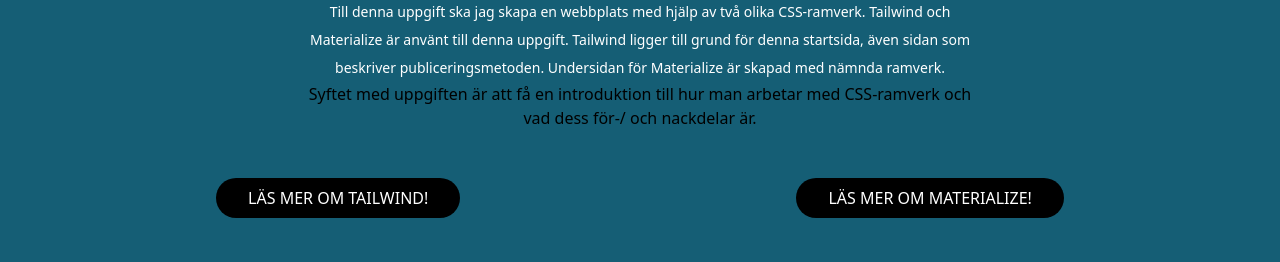
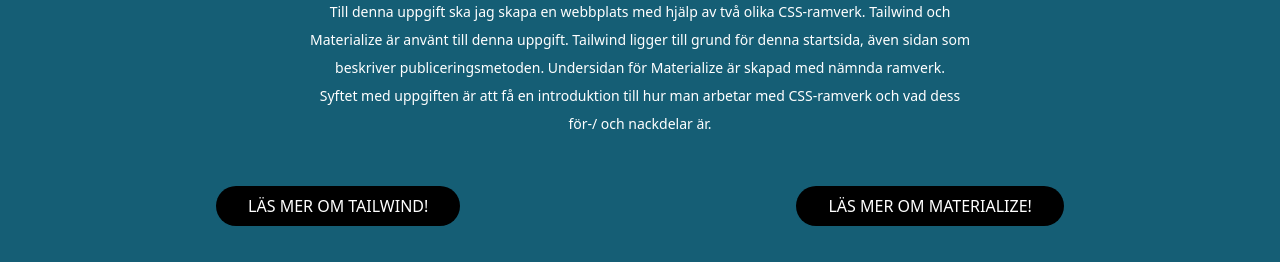
Before and after one commit to rasmus-ason/fullstack-css, a website: page index.html in a window 1280 px wide. Shown: the part 690-952 px from the top of the page. Drawn offline with Linux system fonts and the light colour scheme.

Commit message:
Uppdat textinnehåll

```diff
--- a/index.html
+++ b/index.html
@@ -75,7 +75,7 @@
                     använt till denna uppgift. Tailwind ligger till grund för denna startsida, även sidan som beskriver
                     <a href="publish.html">publiceringsmetoden</a>. Undersidan för Materialize är skapad med nämnda ramverk.
                 </p>
-                <p>
+                <p class="text-sm leading-loose text-white">
                     Syftet med uppgiften är att få en introduktion till hur man arbetar med CSS-ramverk och vad dess för-/ och nackdelar är.
                 </p>
             </div>
```
Also changed, not shown: publish.html (+1 -1 lines).
